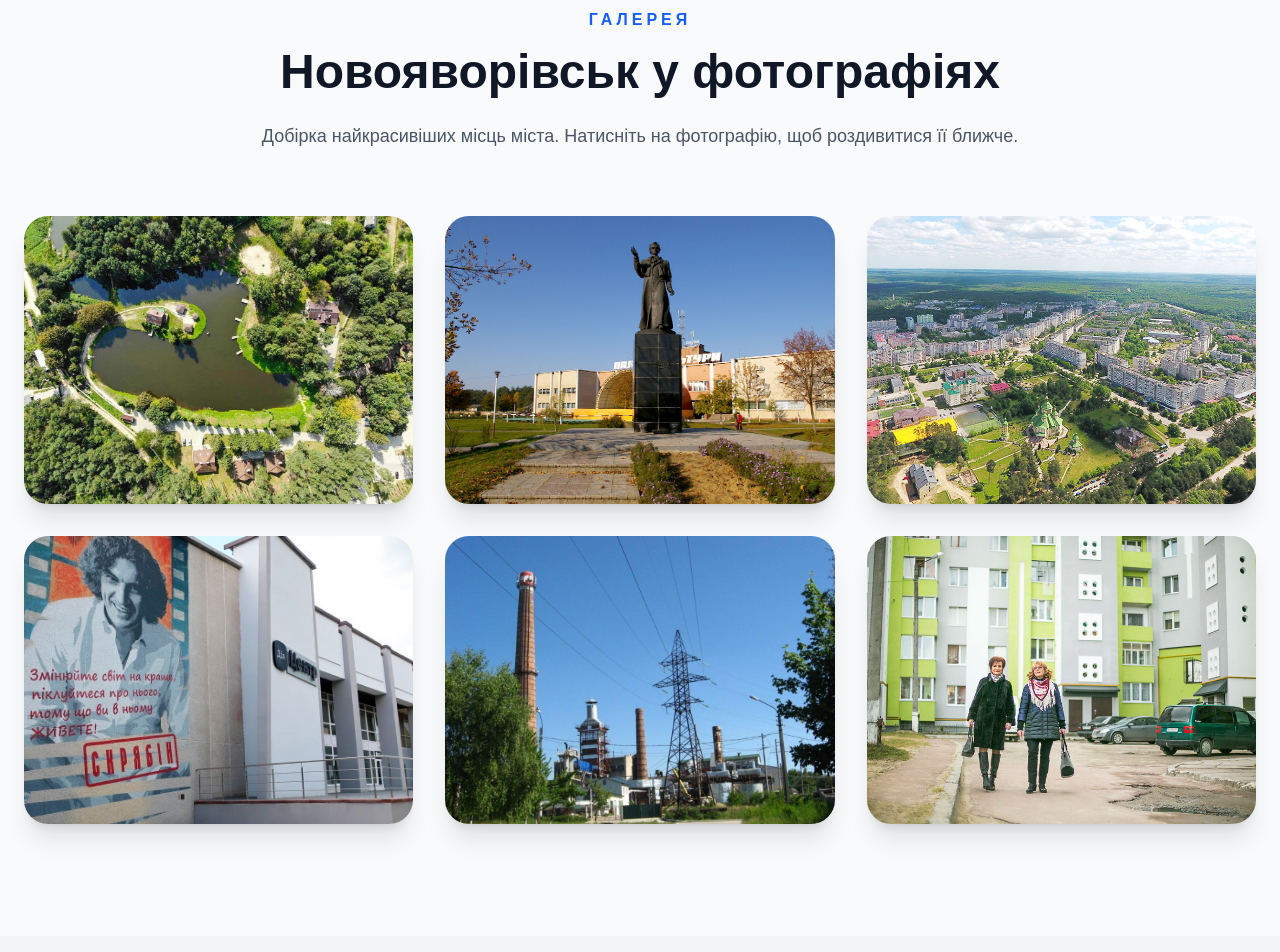
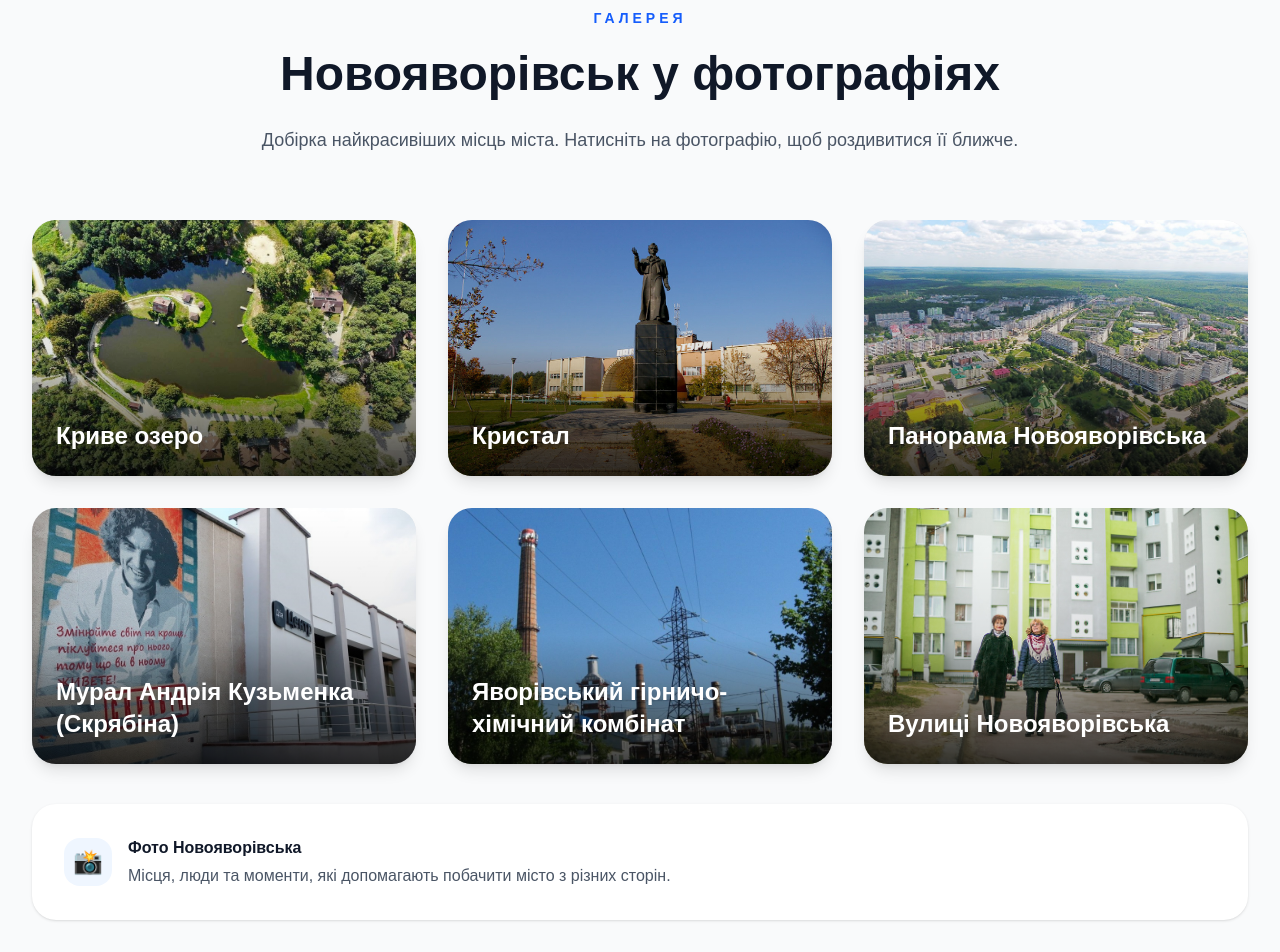
Before and after one commit to domashkinnn/nya-live, a Next.js app: page / in a window 1280 px wide. Shown: the part 5880-6832 px from the top of the page. Built offline with nearby package versions, Linux system fonts and the light colour scheme; no server answers.

Commit message:
Improve gallery mobile design

```diff
--- a/app/components/Gallery.tsx
+++ b/app/components/Gallery.tsx
@@ -4,8 +4,14 @@ const images = [
   { src: "/images/gallery1.jpg", title: "Криве озеро" },
   { src: "/images/gallery2.jpg", title: "Кристал" },
   { src: "/images/gallery3.jpg", title: "Панорама Новояворівська" },
-  { src: "/images/gallery4.jpg", title: "Мурал Андрія Кузьменка (Скрябіна)" },
-  { src: "/images/gallery5.jpg", title: "Яворівський гірничо-хімічний комбінат" },
+  {
+    src: "/images/gallery4.jpg",
+    title: "Мурал Андрія Кузьменка (Скрябіна)",
+  },
+  {
+    src: "/images/gallery5.jpg",
+    title: "Яворівський гірничо-хімічний комбінат",
+  },
   { src: "/images/gallery6.jpg", title: "Вулиці Новояворівська" },
 ];
 
@@ -13,46 +19,104 @@ export default function Gallery() {
   return (
     <section
       id="gallery"
-      className="bg-gray-50 py-16 md:py-28 px-6 scroll-mt-24"
+      className="scroll-mt-24 bg-gray-50 px-5 py-16 sm:px-6 sm:py-20 lg:px-8 lg:py-28"
     >
-      <div className="max-w-7xl mx-auto">
-        <div className="text-center mb-12 md:mb-16">
-          <p className="text-blue-600 uppercase tracking-[4px] font-semibold text-sm md:text-base">
+      <div className="mx-auto max-w-7xl">
+
+        {/* HEADER */}
+
+        <div className="mx-auto mb-10 max-w-3xl text-center sm:mb-14 lg:mb-16">
+
+          <p className="text-xs font-bold uppercase tracking-[3px] text-blue-600 sm:text-sm sm:tracking-[4px]">
             Галерея
           </p>
 
-          <h2 className="text-4xl md:text-5xl font-bold text-gray-900 mt-4">
+          <h2 className="mt-3 text-3xl font-black leading-tight text-gray-900 sm:mt-4 sm:text-4xl md:text-5xl">
             Новояворівськ у фотографіях
           </h2>
 
-          <p className="text-gray-600 text-base md:text-lg mt-5 md:mt-6 max-w-3xl mx-auto leading-7 md:leading-8">
-            Добірка найкрасивіших місць міста. Натисніть на фотографію,
-            щоб роздивитися її ближче.
+          <p className="mt-4 text-base leading-7 text-gray-600 sm:mt-5 sm:text-lg sm:leading-8">
+            Добірка найкрасивіших місць міста.
+            Натисніть на фотографію, щоб роздивитися її ближче.
           </p>
+
         </div>
 
-        <div className="grid grid-cols-1 sm:grid-cols-2 lg:grid-cols-3 gap-6 md:gap-8">
+
+        {/* GALLERY */}
+
+        <div className="grid grid-cols-1 gap-5 sm:grid-cols-2 sm:gap-6 lg:grid-cols-3 lg:gap-8">
+
           {images.map((image, index) => (
+
             <div
               key={index}
-              className="group relative overflow-hidden rounded-3xl shadow-xl"
+              className="group relative overflow-hidden rounded-3xl bg-gray-200 shadow-lg transition duration-300 hover:-translate-y-1 hover:shadow-2xl"
             >
+
+              {/* IMAGE */}
+
+              <div className="relative">
+
                 <Image
                   src={image.src}
                   alt={image.title}
                   width={600}
                   height={400}
-                className="w-full h-64 sm:h-72 object-cover transition duration-500 group-hover:scale-110"
+                  className="h-[270px] w-full object-cover transition duration-700 group-hover:scale-105 sm:h-[300px] lg:h-64"
                 />
 
-              <div className="absolute inset-0 bg-black/40 opacity-0 group-hover:opacity-100 transition duration-500 flex items-end">
-                <h3 className="text-white text-xl md:text-2xl font-bold p-5 md:p-6">
+                {/* DARK GRADIENT */}
+
+                <div className="absolute inset-0 bg-gradient-to-t from-black/75 via-black/10 to-transparent" />
+
+              </div>
+
+
+              {/* TITLE */}
+
+              <div className="absolute inset-x-0 bottom-0 p-5 sm:p-6">
+
+                <h3 className="text-lg font-black text-white drop-shadow-lg sm:text-xl md:text-2xl">
                   {image.title}
                 </h3>
+
               </div>
+
             </div>
+
           ))}
+
         </div>
+
+
+        {/* BOTTOM INFO */}
+
+        <div className="mt-8 rounded-3xl bg-white p-6 shadow-sm sm:mt-10 sm:p-8">
+
+          <div className="flex flex-col gap-4 sm:flex-row sm:items-center">
+
+            <div className="flex h-12 w-12 shrink-0 items-center justify-center rounded-2xl bg-blue-50 text-2xl">
+              📸
+            </div>
+
+            <div>
+
+              <h3 className="font-bold text-gray-900">
+                Фото Новояворівська
+              </h3>
+
+              <p className="mt-1 text-sm leading-6 text-gray-600 sm:text-base">
+                Місця, люди та моменти, які допомагають побачити
+                місто з різних сторін.
+              </p>
+
+            </div>
+
+          </div>
+
+        </div>
+
       </div>
     </section>
   );
```
Lines whose indentation alone changed are shown as unchanged.
